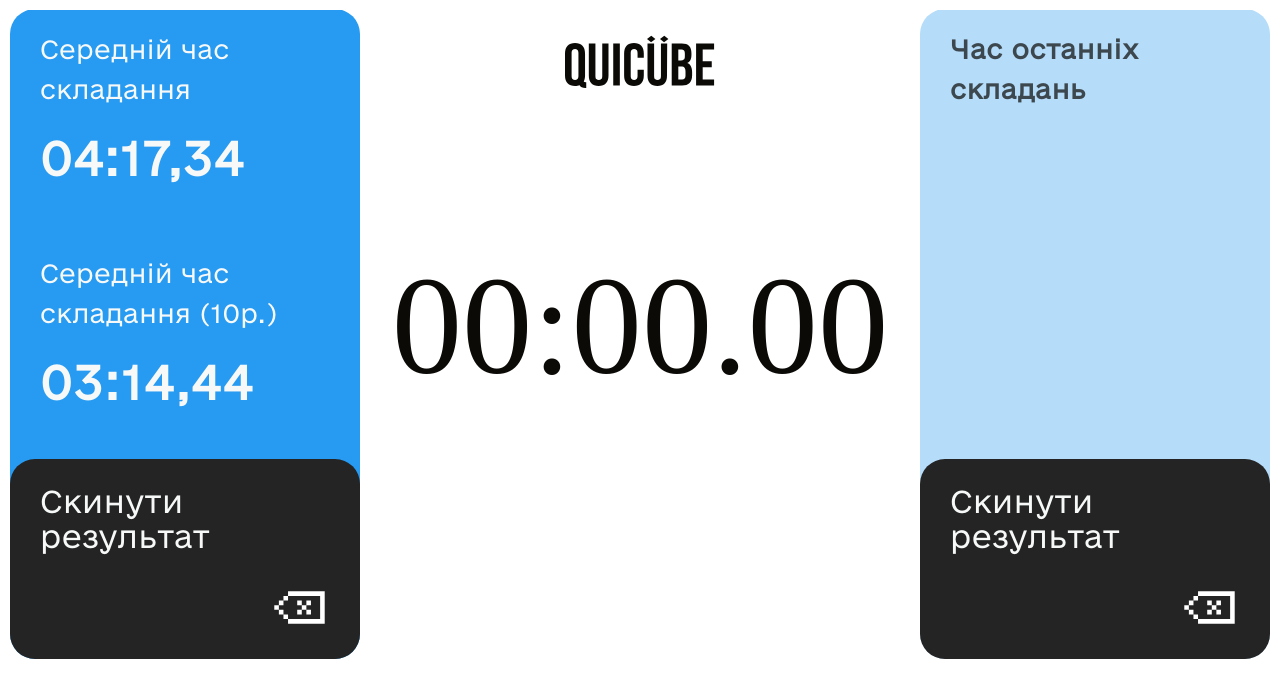
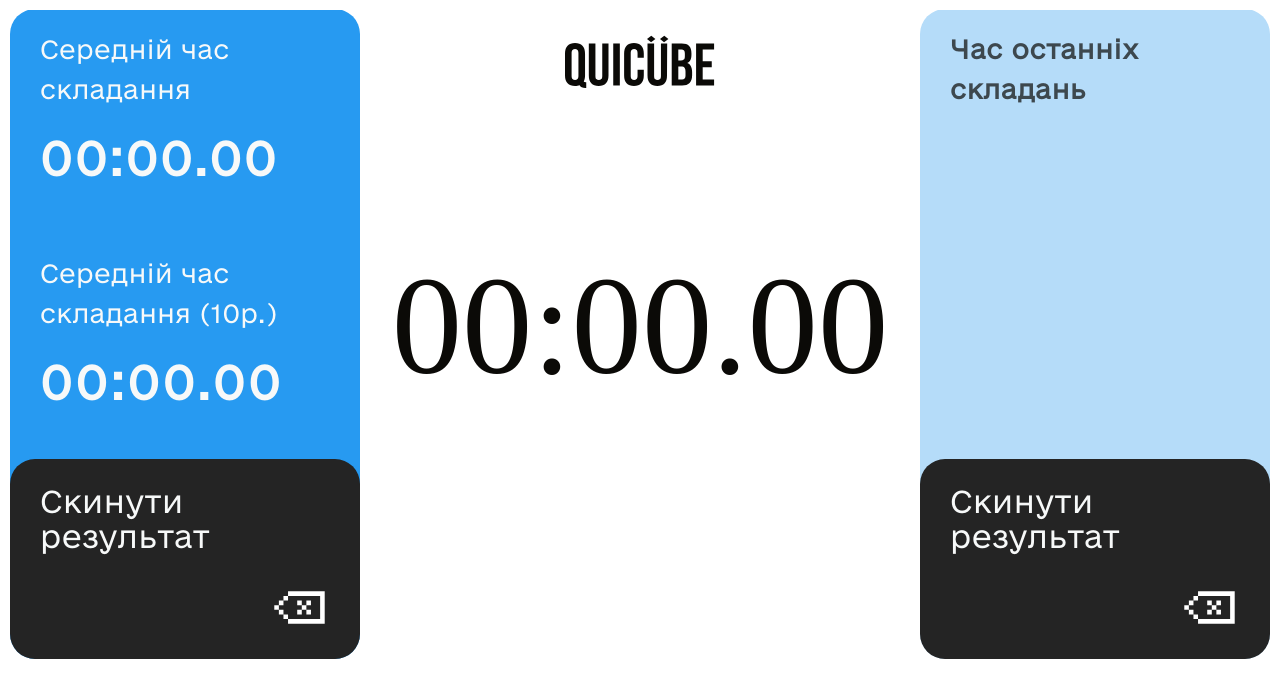
Before and after one commit to Sviatyc/quicube, a React (Vite) app: page / in a window 1280 px wide. Shown: the top 698 px of the page. Built offline with nearby package versions, Linux system fonts and the light colour scheme; a web font is replaced by a local one.

Commit message:
add middle result

```diff
--- a/src/components/Design/Design.jsx
+++ b/src/components/Design/Design.jsx
@@ -103,6 +103,7 @@ function last__times__func() {
 }
 
 
+
 // confirms
 function confirm__reset(){
     localStorage.setItem('last__times', JSON.stringify(last__times))
@@ -116,6 +117,48 @@ function open__confirm(){
 }
 function close__confirm(){
     setDisplay__style('none')
+}
+
+
+// middleresoult
+
+let middle__res = last__times.reduce((total, num) => total + num, 0) / last__times.length
+
+function middle__res__func(){
+    if(last__times.length===0){
+        return(
+            <span>00:00.00</span>
+        )
+    }else{
+        return(
+            <>
+                <span>{String(parseInt(middle__res / 6000) % 60).padStart(2, '0')}</span>
+                <span>:</span>
+                <span>{String(parseInt(middle__res / 100) % 60).padStart(2, '0')}</span>
+                <span>.</span>
+                <span>{String(parseInt(middle__res % 100)).padStart(2, '0')}</span>
+            </>
+        )
+    }
+}
+
+function middle__ten__func(){
+    let lastTen = last__times.slice(-10).reduce((total, num)=> total + num, 0) / last__times.slice(-10).length
+    if(last__times.length >= 10){
+        return(
+            <>
+                <span>{String(parseInt(lastTen / 6000) % 60).padStart(2, '0')}</span>
+                <span>:</span>
+                <span>{String(parseInt(lastTen / 100) % 60).padStart(2, '0')}</span>
+                <span>.</span>
+                <span>{String(parseInt(lastTen % 100)).padStart(2, '0')}</span>
+            </>
+        )
+    }else{
+        return(
+            <span>00:00.00</span>
+        )
+    }
 }
 
     return(
@@ -136,19 +179,19 @@ function close__confirm(){
                                 Середній час складання
                             </h2>
                             <p className="middle__times">
-                                04:17,34
+                                {middle__res__func()}
                             </p>
                             <h2 className="middle__times__text__two">
                                 Середній час складання (10р.)
                             </h2>
                             <p className="middle__times__two">
-                                03:14,44
+                                {middle__ten__func()}
                             </p>
-                            <form className="reset__block">
-                                <label htmlFor="reset__button" className="reset__text">
+                            <form className="reset__block" onClick={open__confirm}>
+                                <label className="reset__text">
                                     Скинути результат
                                 </label>
-                                <button id="reset__button">
+                                <button id="reset__button" type="button">
                                     <svg width="79" height="80" viewBox="0 0 79 80" fill="currentcolor" xmlns="http://www.w3.org/2000/svg">
                                         <path d="M69.125 16.6667H23.0417V23.3334H16.4584V30H9.87502V36.6667H3.29169V43.3334H9.87502V50H16.4584V56.6667H23.0417V63.3334H75.7084V16.6667H69.125ZM23.0417 56.6667V50H16.4584V43.3334H9.87502V36.6667H16.4584V30H23.0417V23.3334H69.125V56.6667H23.0417ZM49.375 36.6667H42.7917V30H36.2084V36.6667H42.7917V43.3334H36.2084V50H42.7917V43.3334H49.375V50H55.9584V43.3334H49.375V36.6667ZM49.375 36.6667V30H55.9584V36.6667H49.375Z" fill="currentcolor"/>
                                     </svg>
```
